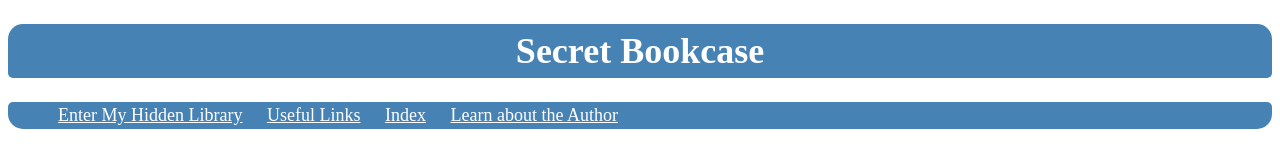
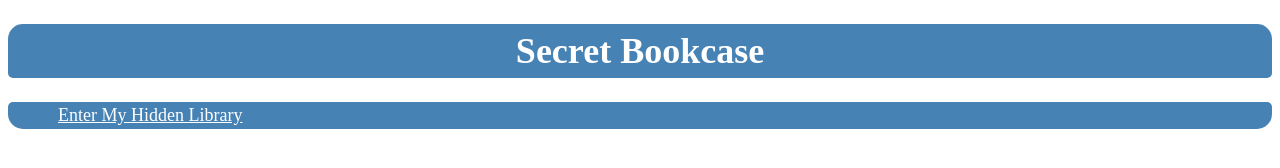
Before and after one commit to Willits-Alec/Platinum, a plain HTML site: page index.html in a window 1280 px wide. Drawn offline with Linux system fonts and the light colour scheme.

Commit message:
commented list items

```diff
--- a/index.html
+++ b/index.html
@@ -15,9 +15,9 @@
     <nav >
         <ul>
             <li><a href="Bookcase/skills.html">Enter My Hidden Library</a></li>
-            <li><a href="Bookcase/links/index.html">Useful Links</a></li>
+            <!-- <li><a href="Bookcase/links/index.html">Useful Links</a></li>
             <li><a href="Bookcase/index/index.html">Index</a></li>
-            <li><a href="#">Learn about the Author</a></li>
+            <li><a href="#">Learn about the Author</a></li> -->
         </ul>
     </nav>
 
```
